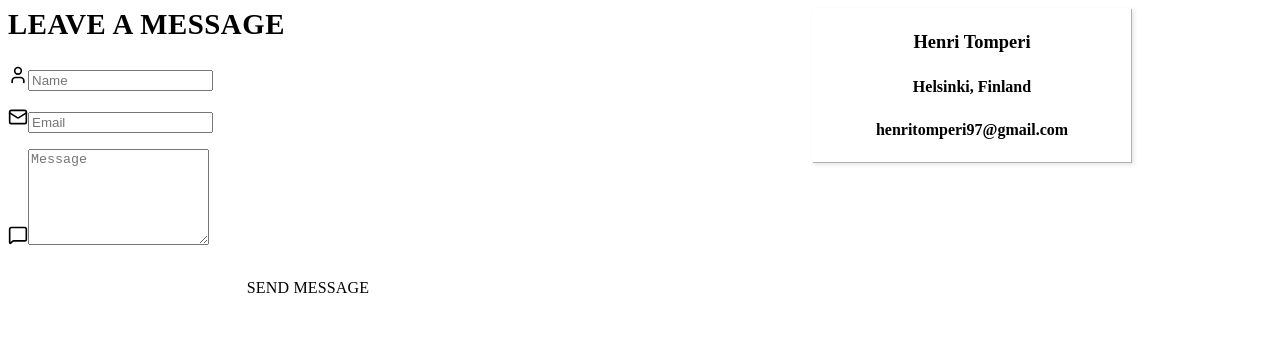
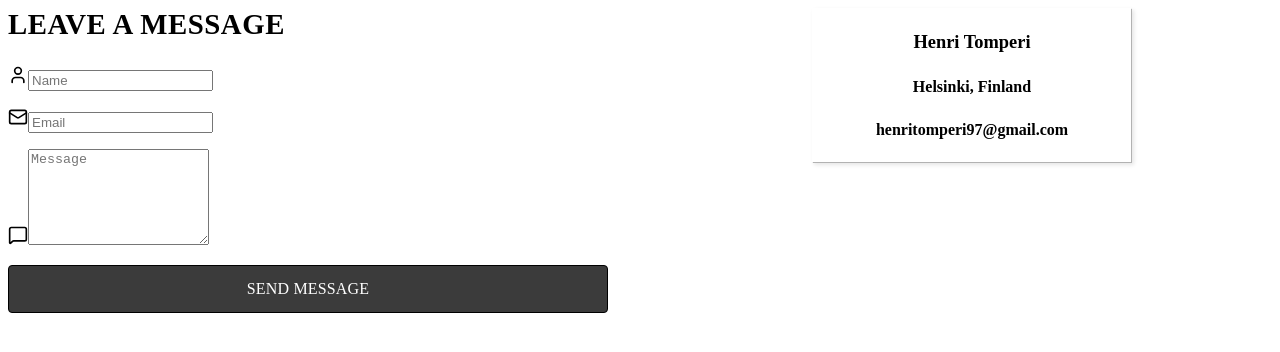
Before and after one commit to t0mperi/Portfolio-Tomperi, a Next.js app: page /Contact in a window 1280 px wide. Shown: the top 352 px of the page. Built offline with nearby package versions, Linux system fonts and the light colour scheme.

Commit message:
button style contact page

```diff
--- a/src/components/Button.css
+++ b/src/components/Button.css
@@ -41,9 +41,21 @@
 }
 
 .btn-submit {
-  padding: .85rem 1.5rem;
+  padding: 0.875rem 1.5rem;
   width: 100%;
   max-width: 100%;
+  border: 1px solid #000000;
+  background: #3b3b3b;
+  color: #ffffff;
+  border-radius: 4px;
+  font-weight: 500;
+  transition: background-color 0.2s ease, border-color 0.2s ease;
+}
+
+.btn-submit:hover:not(:disabled) {
+  background: #333333;
+  border-color: #333333;
+  color: #ffffff;
 }
 
 /* Unified hover style for all buttons - same as footer/header */
```
